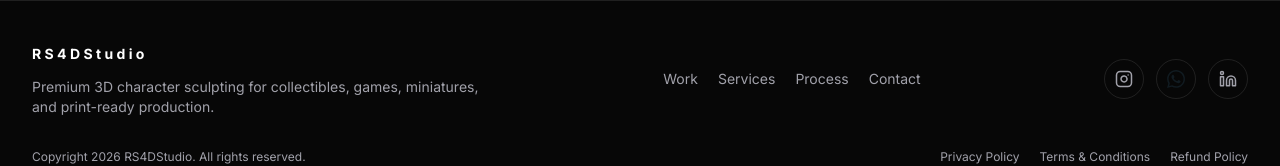
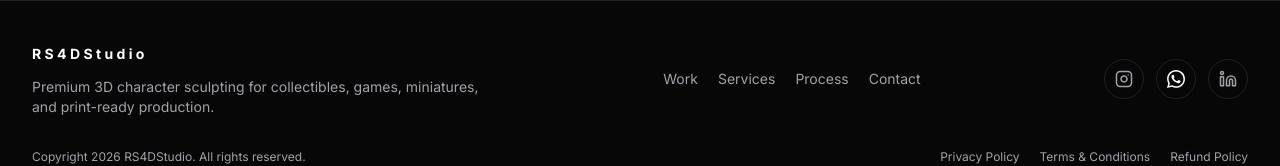
Before and after one commit to debrahulsarkar/RS4DStudio, a Next.js app: page / in a window 1280 px wide. Shown: the part 8037-8203 px from the top of the page. Built offline with nearby package versions, Linux system fonts and the light colour scheme.

Commit message:
Update Footer.tsx

```diff
--- a/sections/Footer.tsx
+++ b/sections/Footer.tsx
@@ -37,7 +37,7 @@ export function Footer() {
     aria-label="WhatsApp"
   >
     <img
-  src="/whatsapp-icon.svg"
+  src="/whatsapp-white-icon.svg"
   alt=""
   width={18}
   height={18}
```
